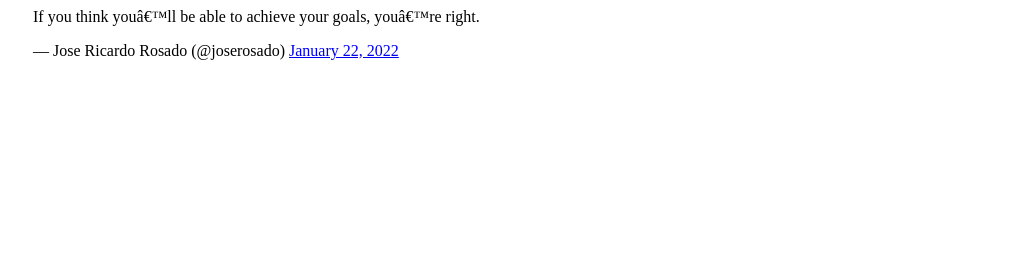
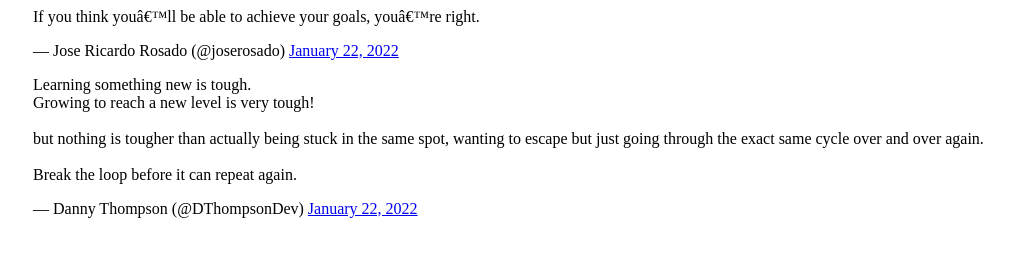
Before and after one commit to swapnilbawane/Tweets-Inspiring, a plain HTML site: page tweets.html in a window 1280 px wide. Shown: the whole page, without its empty margins (15-1025 px from the left). Drawn offline with Linux system fonts and the light colour scheme.

Commit message:
Update tweets.html

```diff
--- a/tweets.html
+++ b/tweets.html
@@ -3,4 +3,6 @@
 </head>
 <body>
 <blockquote class="twitter-tweet"><p lang="en" dir="ltr">If you think you’ll be able to achieve your goals, you’re right.</p>&mdash; Jose Ricardo Rosado (@joserosado) <a href="https://twitter.com/joserosado/status/1484977182149595136?ref_src=twsrc%5Etfw">January 22, 2022</a></blockquote> <script async src="https://platform.twitter.com/widgets.js" charset="utf-8"></script>
-</body>
+<blockquote class="twitter-tweet"><p lang="en" dir="ltr">Learning something new is tough.<br>Growing to reach a new level is very tough!<br><br>but nothing is tougher than actually being stuck in the same spot, wanting to escape but just going through the exact same cycle over and over again.<br><br>Break the loop before it can repeat again.</p>&mdash; Danny Thompson (@DThompsonDev) <a href="https://twitter.com/DThompsonDev/status/1484837747244343299?ref_src=twsrc%5Etfw">January 22, 2022</a></blockquote> <script async src="https://platform.twitter.com/widgets.js" charset="utf-8"></script>
+
+  </body>
```
